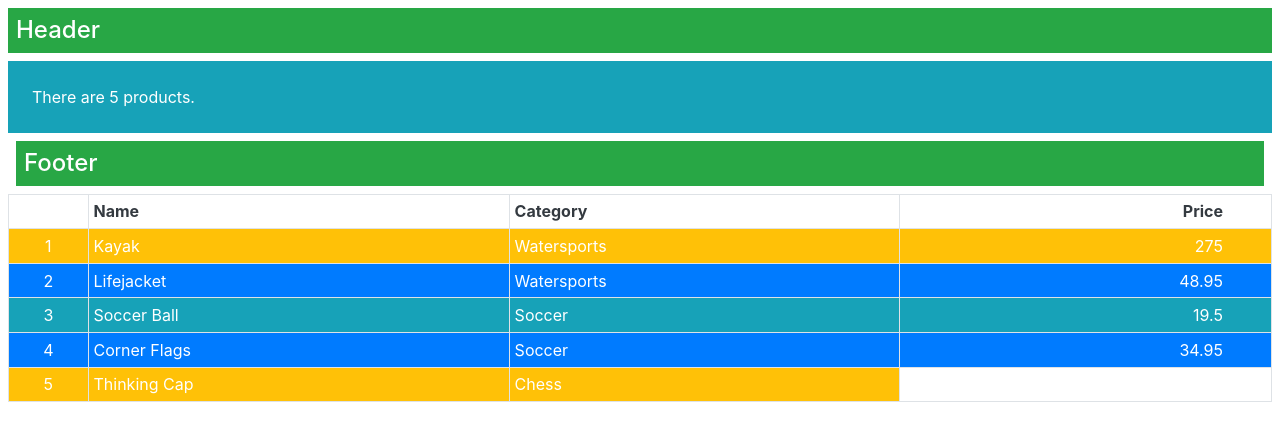
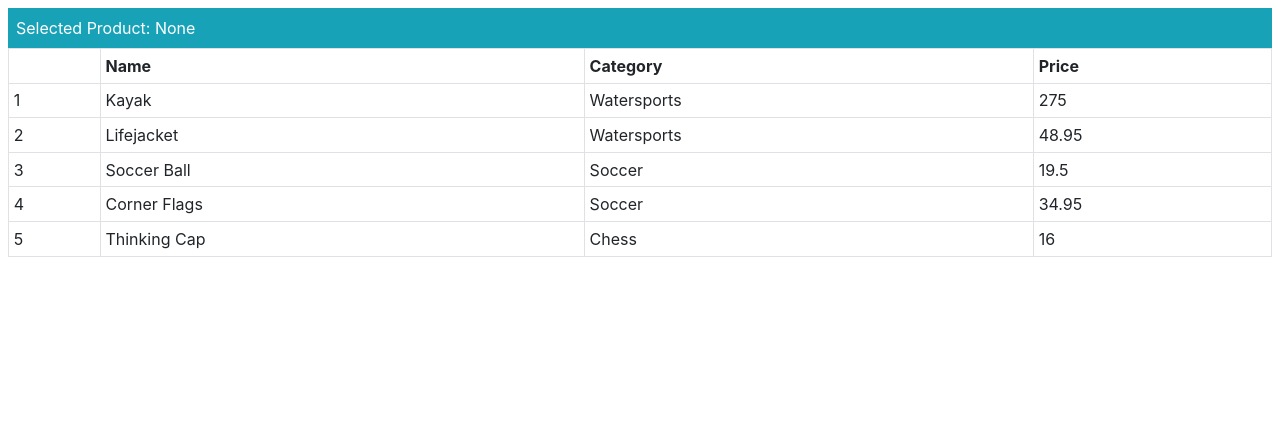
Before and after one commit to ArtDecade/pro-angular-9-moi, an Angular app in the folder ang-example/: page / in a window 1280 px wide. Shown: the top 440 px of the page. Built offline with nearby package versions, Linux system fonts and the light colour scheme.

Commit message:
Through Listing 14.6.
Code includes my adjustments for workiing with TypeScript in strict mode.

```diff
--- a/ang-example/src/app/component.ts
+++ b/ang-example/src/app/component.ts
@@ -9,19 +9,6 @@ import { Model } from "src/models/repository.model";
 
 export class ProductComponent {
     model: Model = new Model();
-
-    constructor(ref: ApplicationRef) {
-        (<any>window).appRef = ref;
-        (<any>window).model = this.model;
-    }
-
-    getKey(index: number, product: Product) {
-        return product.id;
-    }
-
-    getProductByPosition(position: number): Product {
-        return this.model.getProducts()[position];
-    }
 
     getProduct(key: number): Product {
         let p = this.model.getProduct(key);
@@ -36,10 +23,9 @@ export class ProductComponent {
         return this.model.getProducts();
     }
 
-    getProductCount(): number {
-        return this.model.getProducts().length;
+    selectedProduct: string | undefined = "None";
+
+    getSelected(product: Product): boolean {
+        return product.name == this.selectedProduct;
     }
-
-    targetName: string = "Kayak";
-
 }
--- a/ang-example/src/app/template.html
+++ b/ang-example/src/app/template.html
@@ -1,34 +1,20 @@
-<ng-template #titleTemplate let-text="title">
-    <h4 class="p-2 m-2 bg-success text-white">{{text}}</h4>
-</ng-template>
-
-<ng-template [ngTemplateOutlet]="titleTemplate"
-    [ngTemplateOutletContext]="{title: 'Header'}">
-</ng-template>
-
-<div class="text-white m-2">
-    <div class="bg-info p-4">
-        There are {{ getProductCount() }} products.
+<div class="m-2">
+    <div class="bg-info text-white p-2">
+        Selected Product: {{selectedProduct|| '(None)'}}
     </div>
-    <ng-template [ngTemplateOutlet]="titleTemplate"
-    [ngTemplateOutletContext]="{title: 'Footer'}">
-</ng-template>
-    <table class="table table-sm table-bordered mt-1">
-        <tr class="text-dark">
+    <table class="table table-sm table-bordered">
+        <tr>
             <th></th>
             <th>Name</th>
             <th>Category</th>
-            <th class="text-right pr-5">Price</th>
+            <th>Price</th>
         </tr>
-        <tr *ngFor="let item of getProducts(); let i = index; let odd=odd;
-                let first=first; let last=last; trackBy:getKey"
-                class="text-white"
-             [class.bg-primary]="odd" [class.bg-info]="!odd"
-             [class.bg-warning]="first || last">
-            <td class="text-center">{{i+1}}</td>
+        <tr *ngFor="let item of getProducts(); let i = index"
+            [class.bg-info]="getSelected(item)">
+            <td (mouseover)="selectedProduct=item.name">{{i+1}}</td>
             <td>{{item.name}}</td>
             <td>{{item.category}}</td>
-            <td class="text-right pr-5" *ngIf="!last">{{item.price}}</td>
+            <td>{{item.price}}</td>
         </tr>
     </table>
 </div>
```
